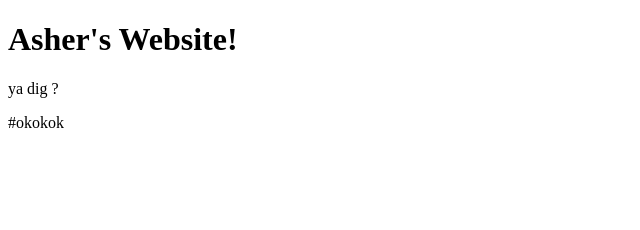
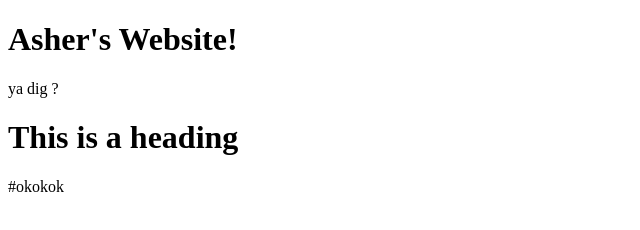
Before and after one commit to asherrw/git_test, a plain HTML site: page index.html in a window 1280 px wide. Shown: the whole page, without its empty margins (0-640 px from the left). Drawn offline with Linux system fonts and the light colour scheme.

Commit message:
added heading

```diff
--- a/index.html
+++ b/index.html
@@ -7,6 +7,8 @@
 <p>ya dig ?</p>
 
 </body>
+<h1>This is a heading</h1>
+</body>
 </html>
 
 
```
